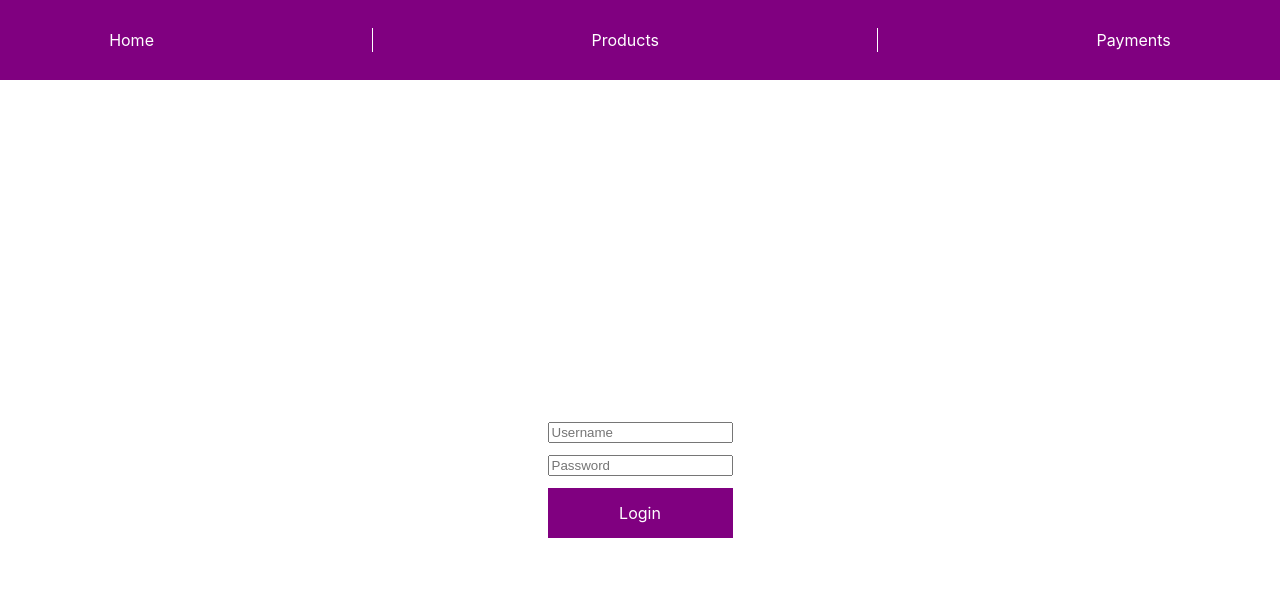
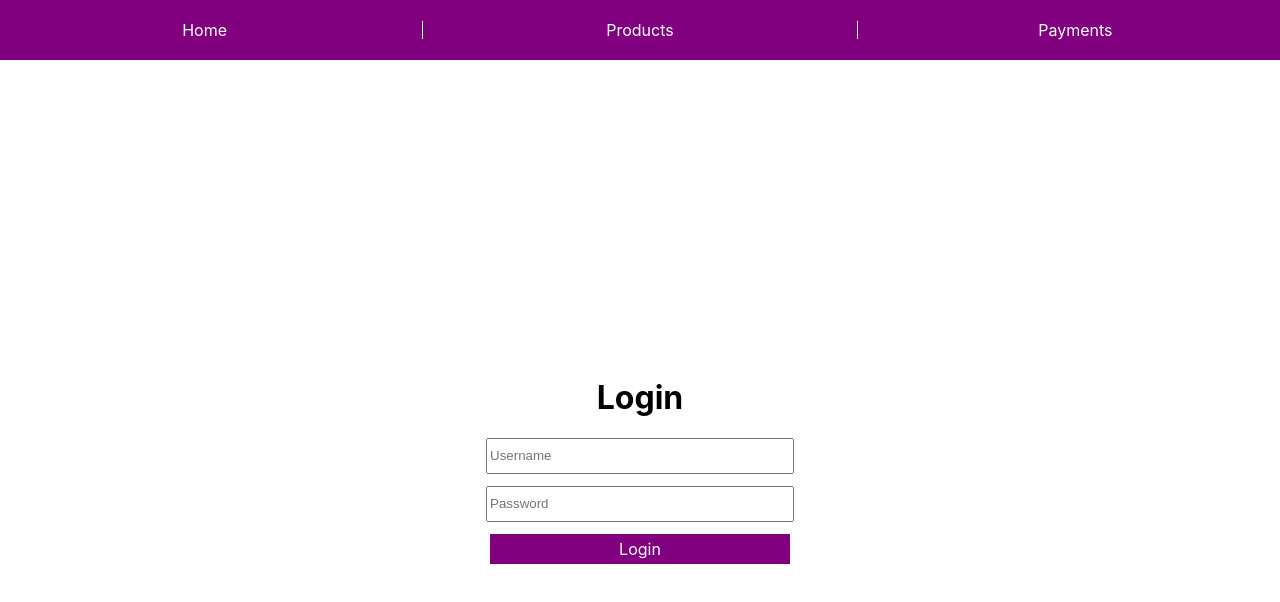
Before and after one commit to SalahAnnuka/React-2, a React (Create React App) app in the folder react2/: page /home in a window 1280 px wide. Shown: the top 602 px of the page. Built offline with nearby package versions, Linux system fonts and the light colour scheme.

Commit message:
update all

```diff
--- a/react2/src/App.css
+++ b/react2/src/App.css
@@ -6,7 +6,7 @@
 
 .navbar{
   width: 100%;
-  height: 80px;
+  height: 60px;
   display: flex;
   flex-direction: row;
   align-items: center;
@@ -26,12 +26,23 @@
   pointer-events: none;
 }
 
+.item{
+  display: flex;
+  width: 30%;
+  height: 100%;
+  align-items: center;
+  justify-content: center;
+  text-decoration: none;
+}
+.item:link{
+  color: white;
+}
 .item:hover{
-  color: #e0e0e0;
+  color: #e7e7e7;
 }
 
 .item:active{
-  color: #d4d4d4;
+  color: #c4c4c4;
 
 }
 
--- a/react2/src/App.js
+++ b/react2/src/App.js
@@ -1,21 +1,36 @@
 import './App.css';
 import Home from './Home';
+import { BrowserRouter as Router, Route, Link, Routes } from 'react-router-dom';
 import Payments from './Payments';
 import Products from './Products';
 
-function App() {
+
+
+function NavBar(){
   return (
-    <div className="App">
-      <div className='navbar'>
-        <span className='item'>Home</span>
-        <div className='divider'></div>
-        <span className='item'>Products</span>
-        <div className='divider'></div>
-        <span className='item'>Payments</span>
-      </div>
-      <Home/>
+    <div className='navbar'>
+      <Link className='item' to="/home">Home</Link>
+      <div className='divider'></div>
+      <Link className='item' to="/products">Products</Link>
+      <div className='divider'></div>
+      <Link className='item' to="/payments">Payments</Link>
     </div>
   );
 }
 
+function App() {
+  return (
+    <Router>
+      <div className="App">
+        <NavBar/>
+        <Routes>
+          <Route  exact path='/home' element={<Home/>}/>
+          <Route exact path='/products' element={<Products/>}/>
+          <Route exact path='/payments' element={<Payments/>}/>
+        </Routes>
+      </div>
+    </Router>
+  );
+}
+
 export default App;
--- a/react2/src/Home.css
+++ b/react2/src/Home.css
@@ -2,11 +2,14 @@
     width: 100%;
     height: 100%;
     display:flex;
+    flex-direction: column;
     align-items: center;
     justify-content: center;
 }
 
 .login{
+    width: 300px;
+    height: fit-content;
     display: flex;
     flex-direction: column;
     justify-content: center;
@@ -14,12 +17,25 @@
     gap: 12px;
 }
 
+.field{
+    width: 100%;
+    height: 30px;
+}
+
 .submit{
-
+    display: flex;
     width: 100%;
-    height: 50px;
+    height: 30px;
     background-color: purple;
     color: white;
-    align-content: center;
-    justify-content: start;
+    justify-content: center;
+    align-items: center;
 }
+
+.submit:hover{
+    background-color: rgb(124, 0, 124);
+}
+
+.submit:active{
+    background-color: rgb(94, 0, 94);;
+}
--- a/react2/src/Home.js
+++ b/react2/src/Home.js
@@ -9,6 +9,7 @@ class Home extends React.Component{
     render(){
         return(
             <div className="home">
+                <h1 className="title">Login</h1>
                 <form className="login">
                     <input type="text" placeholder="Username" className="field"/>
                     <input type="password" placeholder="Password" className="field"/>
--- a/react2/src/Payments.js
+++ b/react2/src/Payments.js
@@ -9,7 +9,7 @@ class Payments extends React.Component{
     render(){
         return(
 
-            <div></div>
+            <div>Payments here</div>
         );
     }
 }
--- a/react2/src/Products.js
+++ b/react2/src/Products.js
@@ -1,4 +1,5 @@
 import React from "react";
+import './Products.css';
 
 
 class Products extends React.Component{
@@ -8,7 +9,7 @@ class Products extends React.Component{
     render(){
         return(
 
-            <div></div>
+            <div>Products here</div>
         );
     }
 }
```
